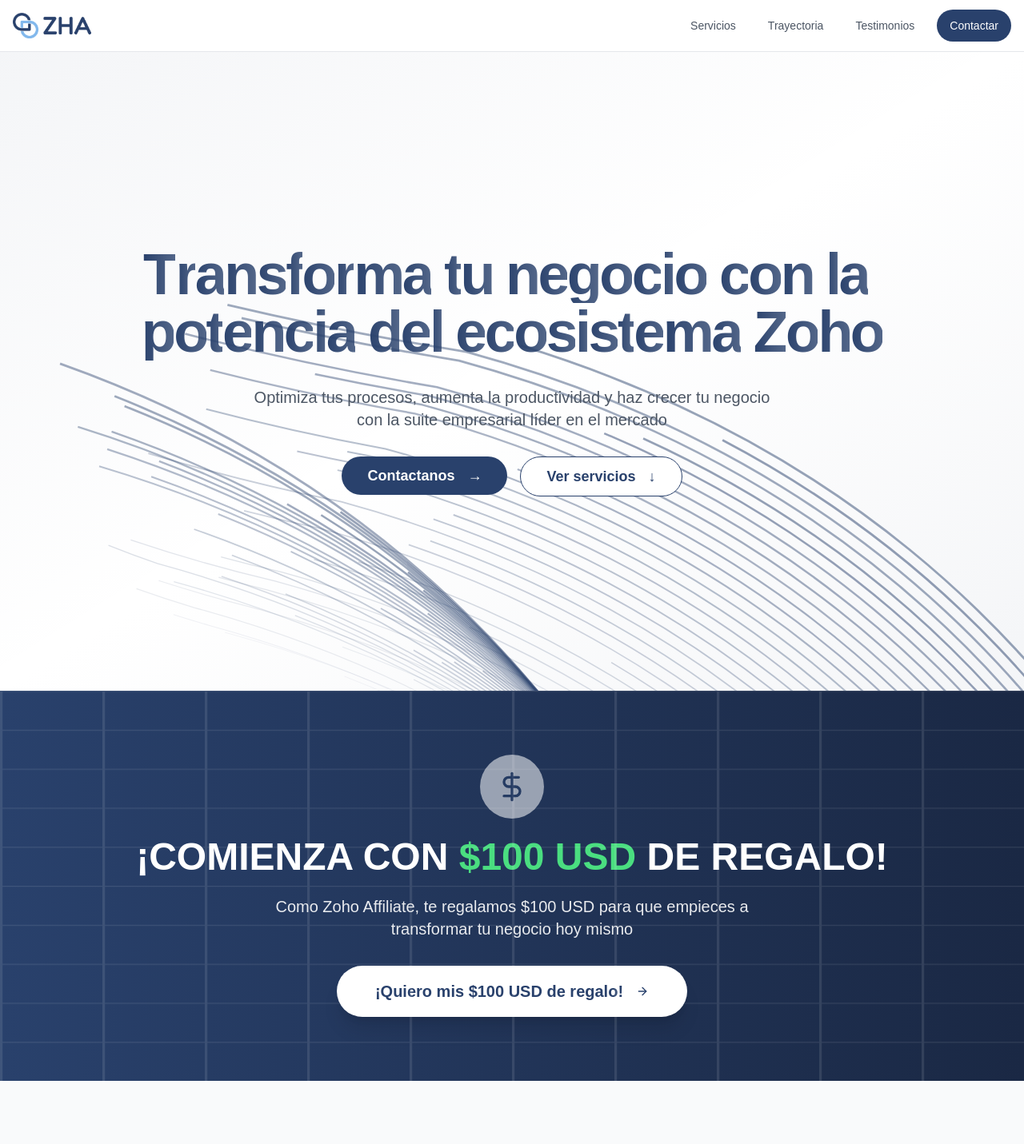
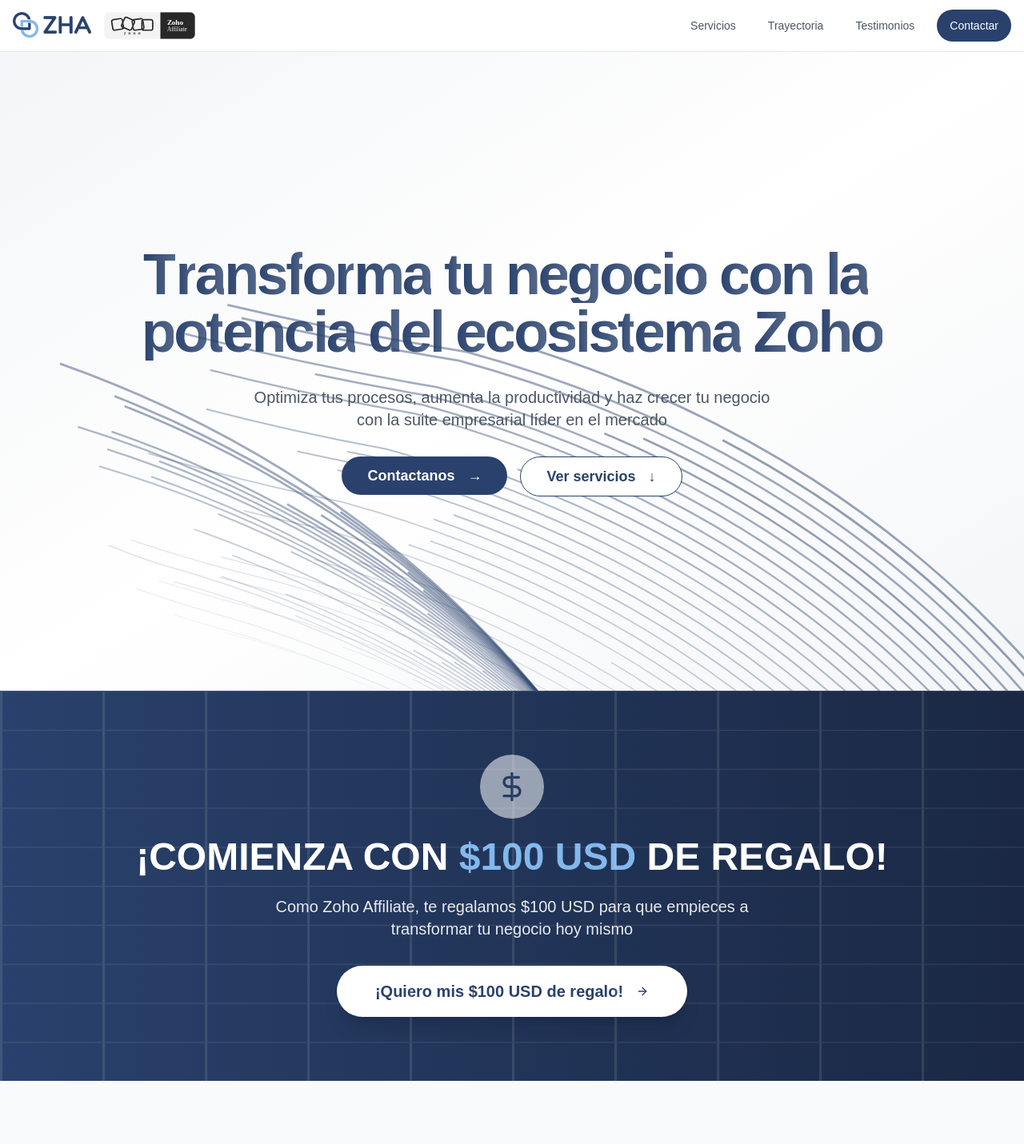
Before and after one commit to lolodurante/ZHA, a Next.js app: page / in a window 1280 px wide. Shown: the top 1431 px of the page at 80% size. Built offline with nearby package versions, Linux system fonts and the light colour scheme.

Commit message:
small fixes, added affiliate and changed color

```diff
--- a/components/navbar.tsx
+++ b/components/navbar.tsx
@@ -21,8 +21,9 @@ export default function Navbar() {
           {/* Logo */}
           <div className="flex-shrink-0">
             <a href="#" className="flex items-center">
-              <span className="text-2xl font-bold text-[#29416C] dark:text-white">
-                <img src="/Logo-ZHA.png" alt="Zoho Partner" className="h-8" />
+              <span className="text-2xl flex font-bold text-[#29416C] dark:text-white">
+                <img src="/Logo-ZHA.png" alt="Zoho Partner" className="h-8 mr-4" />
+                <img src="/affiliate-logo.svg" alt="Affiliate logo" />
               </span>
             </a>
           </div>
--- a/components/promo-banner.tsx
+++ b/components/promo-banner.tsx
@@ -35,7 +35,7 @@ export default function PromoBanner({ position = "top" }: PromoBannerProps) {
             <DollarSign className="h-10 w-10 text-[#29416C]" />
           </div>
           <h2 className="text-4xl md:text-5xl font-bold mb-6">
-            ¡COMIENZA CON <span className="text-green-400">$100 USD</span> DE REGALO!
+            ¡COMIENZA CON <span style={{color:"#82b8ec"}}>$100 USD</span> DE REGALO!
           </h2>
           <p className="text-xl mb-8 text-white/90 max-w-2xl mx-auto">
             Como Zoho Affiliate, te regalamos $100 USD para que empieces a transformar tu negocio hoy mismo
```
Also changed, not shown: public/affiliate-logo.svg (added).
